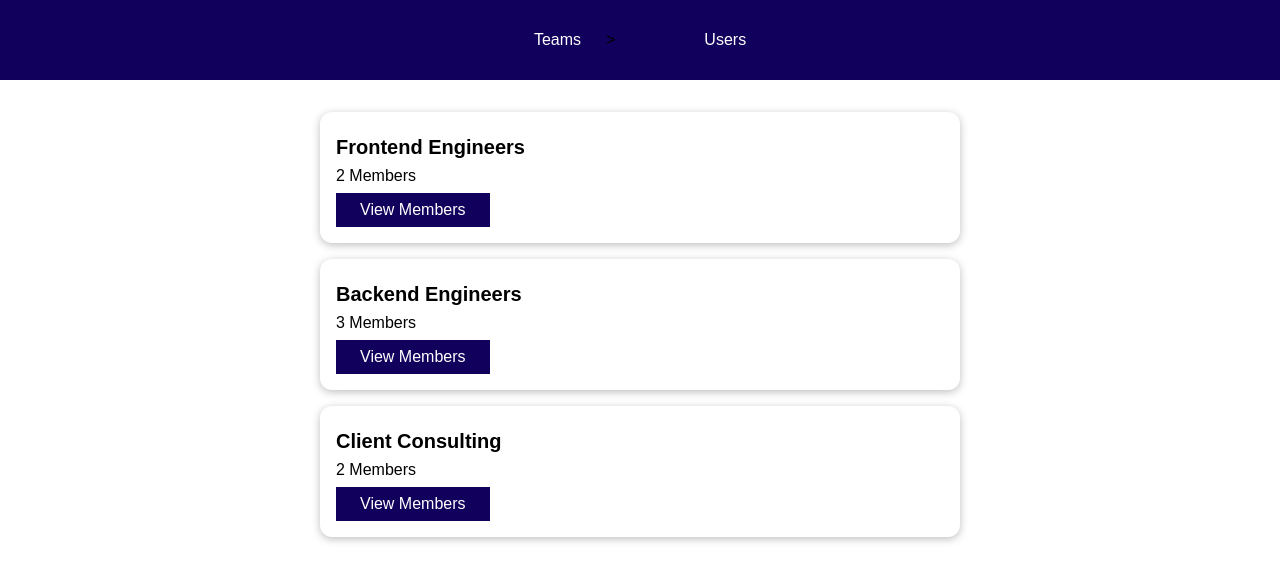
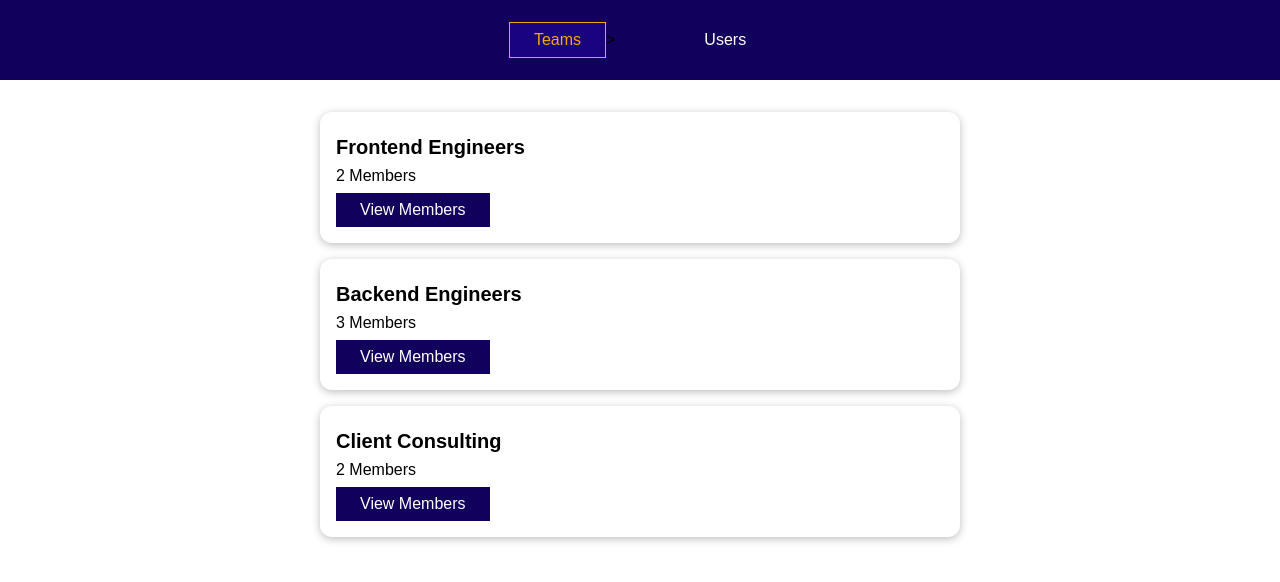
Before and after one commit to dawit-design/Vue-tut, a Vue app in the folder routing-01-starting-setup/: page /teams in a window 1280 px wide. Shown: the top 582 px of the page. Built offline with nearby package versions, Linux system fonts and the light colour scheme.

Commit message:
styling active links

```diff
--- a/routing-01-starting-setup/src/components/nav/TheNavigation.vue
+++ b/routing-01-starting-setup/src/components/nav/TheNavigation.vue
@@ -49,7 +49,8 @@ a {
 }
 
 a:hover,
-a:active {
+a:active,
+a.router-link-active {
   color: #f1a80a;
   border-color: #f1a80a;
   background-color: #1a037e;
```
